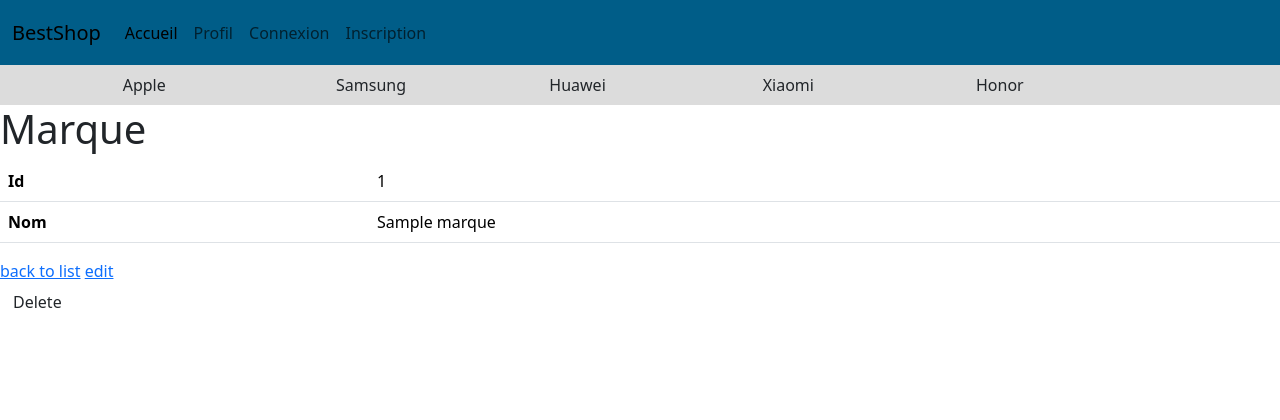
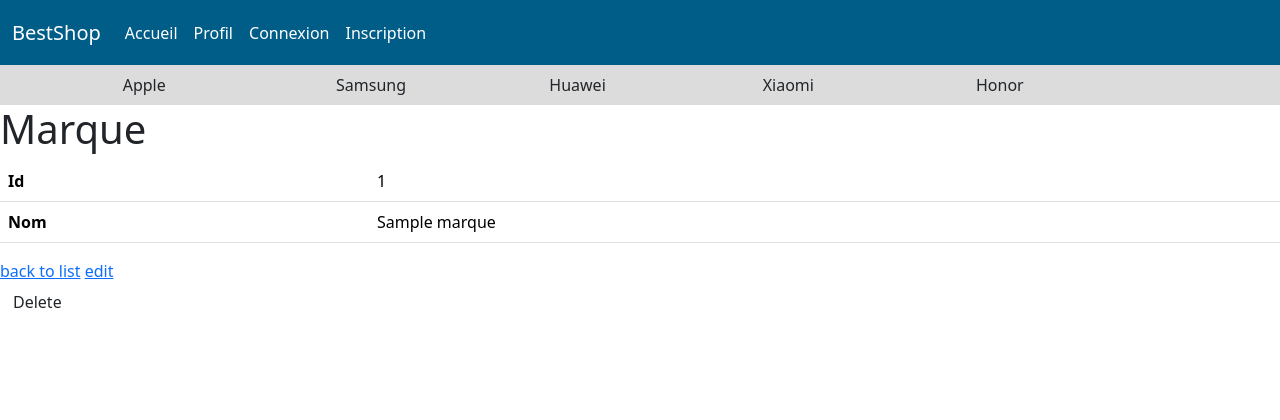
Before and after one commit to RoxelaneDemesy-Wenger/Bestshop, a Symfony app: template templates/marque/show.html.twig in a window 1280 px wide. Shown: the top 420 px of the page. Run offline with Twig, Linux system fonts and the light colour scheme; the template is opened without the code that fills it: most values are stand-ins (such as "Sample title", 1, 10 or a date in 2020); some libraries are stand-ins or nearby versions.

Commit message:
update navbar

```diff
--- a/templates/_nav.html.twig
+++ b/templates/_nav.html.twig
@@ -1,22 +1,22 @@
 <nav class="navbar navbar-expand-lg" id="navbar">
     <div class="container-fluid">
-        <a class="navbar-brand" href="#">BestShop</a>
+        <a class="navbar-brand text-white" href="#">BestShop</a>
         <button class="navbar-toggler" type="button" data-bs-toggle="collapse" data-bs-target="#navbarNav" aria-controls="navbarNav" aria-expanded="false" aria-label="Toggle navigation">
             <span class="navbar-toggler-icon"></span>
         </button>
         <div class="collapse navbar-collapse" id="navbarNav">
             <ul class="navbar-nav">
                 <li class="nav-item">
-                    <a class="nav-link active" aria-current="page" href="{{ path("app_home")}}">Accueil</a>
+                    <a class="nav-link active text-white" aria-current="page" href="{{ path("app_home")}}">Accueil</a>
                 </li>
                 <li class="nav-item">
-                    <a class="nav-link" href="#">Profil</a>
+                    <a class="nav-link text-white" href="#">Profil</a>
                 </li>
                 <li class="nav-item">
-                    <a class="nav-link" href="{{ path("login") }}">Connexion</a>
+                    <a class="nav-link text-white" href="{{ path("login") }}">Connexion</a>
                 </li>
                 <li class="nav-item">
-                    <a class="nav-link" href="{{ path("register")}}">Inscription</a>
+                    <a class="nav-link text-white" href="{{ path("register")}}">Inscription</a>
                 </li>
             </ul>
         </div>
--- a/templates/home/index.html.twig
+++ b/templates/home/index.html.twig
@@ -6,7 +6,7 @@
 
 {% block content %}
 
-<h1 class="text-center"> BestShop</h1>
+<h1 class="text-center mt-4"> BestShop</h1>
 
 
 {% endblock %}
```
